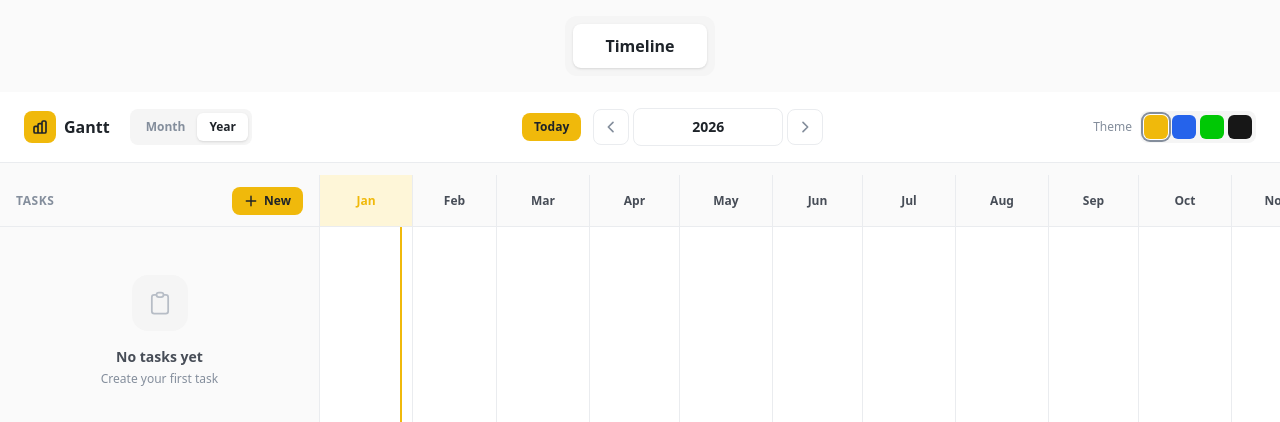
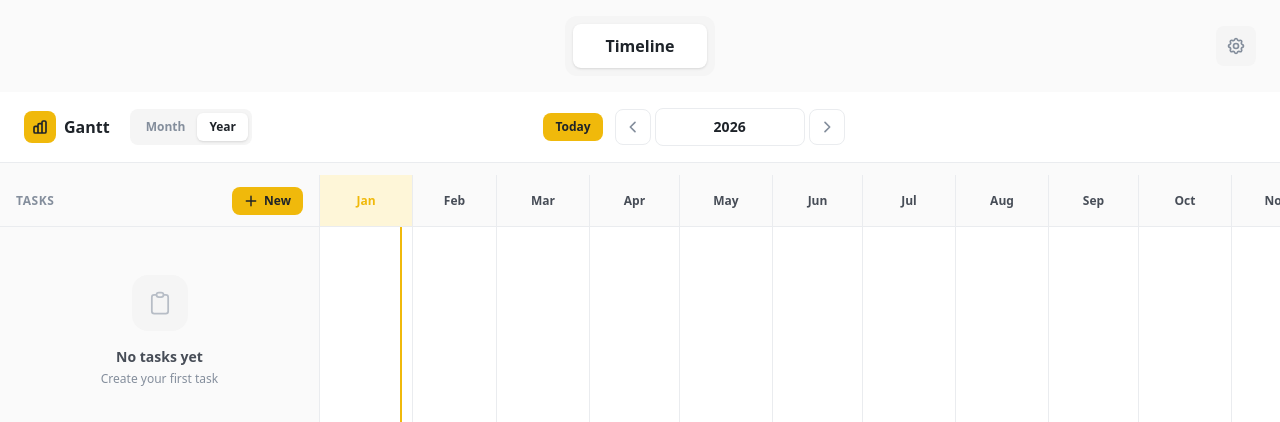
Before and after one commit to inputBrain/gantt-chart-web, a Next.js app: page / in a window 1280 px wide. Shown: the top 422 px of the page. Built offline with nearby package versions, Linux system fonts and the light colour scheme.

Commit message:
feat: add settings modal

```diff
--- a/src/app/layout.tsx
+++ b/src/app/layout.tsx
@@ -1,6 +1,7 @@
 import type { Metadata } from "next";
 import { Geist, Geist_Mono } from "next/font/google";
 import { ThemeProvider } from "@/context/ThemeContext";
+import { Header } from "@/components/layout";
 import "./globals.css";
 
 const geistSans = Geist({
@@ -29,6 +30,7 @@
         className={`${geistSans.variable} ${geistMono.variable} antialiased`}
       >
         <ThemeProvider>
+          <Header />
           {children}
         </ThemeProvider>
       </body>
--- a/src/components/gantt/GanttHeader.tsx
+++ b/src/components/gantt/GanttHeader.tsx
@@ -1,52 +1,18 @@
 'use client';
 
-import Link from 'next/link';
-import { usePathname } from 'next/navigation';
 import { useGantt } from '@/context/GanttContext';
-import { useTheme, THEMES } from '@/context/ThemeContext';
 import { getHeaderLabel } from '@/utils/dateUtils';
 import { ViewMode } from '@/types/gantt';
 
 export function GanttHeader() {
   const { state, setViewMode, navigate, goToToday } = useGantt();
-  const { theme, setTheme } = useTheme();
-  const pathname = usePathname();
 
   const handleViewModeChange = (mode: ViewMode) => {
     setViewMode(mode);
   };
 
-  const navItems = [
-    { href: '/', label: 'Timeline' },
-    // { href: '/statistic', label: 'Statistic' },
-  ];
-
   return (
-    <div className="flex flex-col">
-      {/* Top Navigation Bar */}
-      <div className="flex items-center justify-center bg-bg-secondary px-6 py-4">
-        <div className="flex items-center gap-16 rounded-xl bg-bg-tertiary p-2 ">
-          {navItems.map((item) => {
-            const isActive = pathname === item.href;
-            return (
-              <Link
-                key={item.href}
-                href={item.href}
-                className={`rounded-lg px-8 py-2.5 text-base  font-semibold transition-all  ${
-                  isActive
-                    ? 'bg-bg-primary text-text-primary shadow-sm'
-                    : 'text-text-tertiary hover:text-text-primary'
-                }`}
-              >
-                {item.label}
-              </Link>
-            );
-          })}
-        </div>
-      </div>
-
-      {/* Main Header */}
-      <div className="flex items-center justify-between border-b border-border-primary bg-bg-primary px-6 py-4 mb-3">
+    <div className="flex items-center justify-between border-b border-border-primary bg-bg-primary px-6 py-4 mb-3">
       {/* Left: Logo & View Mode */}
       <div className="flex items-center gap-5">
         <div className="flex items-center gap-2">
@@ -118,24 +84,8 @@
         </div>
       </div>
 
-      {/* Right: Theme Selector */}
-      <div className="flex items-center gap-2">
-        <span className="text-xs font-medium text-text-tertiary">Theme</span>
-        <div className="flex items-center gap-1 rounded-lg bg-bg-tertiary p-1">
-          {THEMES.map((t) => (
-            <button
-              key={t.id}
-              onClick={() => setTheme(t.id)}
-              className={`h-6 w-6 rounded-md ${
-                theme === t.id ? 'ring-2 ring-text-tertiary ring-offset-1' : ''
-              }`}
-              style={{ backgroundColor: t.color }}
-              title={t.name}
-            />
-          ))}
-        </div>
-      </div>
-      </div>
+      {/* Right: Empty space for balance */}
+      <div className="w-[120px]" />
     </div>
   );
 }
--- /dev/null
+++ b/src/components/layout/Header.tsx
@@ -0,0 +1,71 @@
+'use client';
+
+import Link from 'next/link';
+import { usePathname } from 'next/navigation';
+import { useState } from 'react';
+import { SettingsModal } from './SettingsModal';
+
+const navItems = [
+  { href: '/', label: 'Timeline' },
+  // { href: '/statistic', label: 'Statistic' },
+];
+
+export function Header() {
+  const pathname = usePathname();
+  const [isSettingsOpen, setIsSettingsOpen] = useState(false);
+
+  return (
+    <>
+      <div className="flex items-center justify-center bg-bg-secondary px-6 py-4">
+        <div className="flex items-center gap-16 rounded-xl bg-bg-tertiary p-2">
+          {navItems.map((item) => {
+            const isActive = pathname === item.href;
+            return (
+              <Link
+                key={item.href}
+                href={item.href}
+                className={`rounded-lg px-8 py-2.5 text-base font-semibold transition-all ${
+                  isActive
+                    ? 'bg-bg-primary text-text-primary shadow-sm'
+                    : 'text-text-tertiary hover:text-text-primary'
+                }`}
+              >
+                {item.label}
+              </Link>
+            );
+          })}
+        </div>
+
+        <button
+          onClick={() => setIsSettingsOpen(true)}
+          className="absolute right-6 flex h-10 w-10 items-center justify-center rounded-lg bg-bg-tertiary text-text-tertiary hover:bg-bg-hover hover:text-text-primary transition-colors"
+          title="Settings"
+        >
+          <svg
+            className="h-5 w-5"
+            fill="none"
+            viewBox="0 0 24 24"
+            stroke="currentColor"
+            strokeWidth={2}
+          >
+            <path
+              strokeLinecap="round"
+              strokeLinejoin="round"
+              d="M10.325 4.317c.426-1.756 2.924-1.756 3.35 0a1.724 1.724 0 002.573 1.066c1.543-.94 3.31.826 2.37 2.37a1.724 1.724 0 001.065 2.572c1.756.426 1.756 2.924 0 3.35a1.724 1.724 0 00-1.066 2.573c.94 1.543-.826 3.31-2.37 2.37a1.724 1.724 0 00-2.572 1.065c-.426 1.756-2.924 1.756-3.35 0a1.724 1.724 0 00-2.573-1.066c-1.543.94-3.31-.826-2.37-2.37a1.724 1.724 0 00-1.065-2.572c-1.756-.426-1.756-2.924 0-3.35a1.724 1.724 0 001.066-2.573c-.94-1.543.826-3.31 2.37-2.37.996.608 2.296.07 2.572-1.065z"
+            />
+            <path
+              strokeLinecap="round"
+              strokeLinejoin="round"
+              d="M15 12a3 3 0 11-6 0 3 3 0 016 0z"
+            />
+          </svg>
+        </button>
+      </div>
+
+      <SettingsModal
+        isOpen={isSettingsOpen}
+        onClose={() => setIsSettingsOpen(false)}
+      />
+    </>
+  );
+}
--- /dev/null
+++ b/src/components/layout/SettingsModal.tsx
@@ -0,0 +1,78 @@
+'use client';
+
+import { useTheme, THEMES } from '@/context/ThemeContext';
+
+interface SettingsModalProps {
+  isOpen: boolean;
+  onClose: () => void;
+}
+
+export function SettingsModal({ isOpen, onClose }: SettingsModalProps) {
+  const { theme, setTheme } = useTheme();
+
+  if (!isOpen) return null;
+
+  return (
+    <div className="fixed inset-0 z-50 flex items-center justify-center">
+      {/* Backdrop */}
+      <div
+        className="absolute inset-0 bg-black/50"
+        onClick={onClose}
+      />
+
+      {/* Modal */}
+      <div className="relative z-10 w-full max-w-md rounded-xl bg-bg-primary p-6 shadow-xl">
+        {/* Header */}
+        <div className="flex items-center justify-between mb-6">
+          <h2 className="text-lg font-bold text-text-primary">Settings</h2>
+          <button
+            onClick={onClose}
+            className="flex h-8 w-8 items-center justify-center rounded-lg text-text-tertiary hover:bg-bg-hover hover:text-text-primary transition-colors"
+          >
+            <svg
+              className="h-5 w-5"
+              fill="none"
+              viewBox="0 0 24 24"
+              stroke="currentColor"
+              strokeWidth={2}
+            >
+              <path
+                strokeLinecap="round"
+                strokeLinejoin="round"
+                d="M6 18L18 6M6 6l12 12"
+              />
+            </svg>
+          </button>
+        </div>
+
+        {/* Theme Section */}
+        <div className="space-y-3">
+          <label className="text-sm font-medium text-text-secondary">
+            Theme
+          </label>
+          <div className="grid grid-cols-4 gap-3">
+            {THEMES.map((t) => (
+              <button
+                key={t.id}
+                onClick={() => setTheme(t.id)}
+                className={`flex flex-col items-center gap-2 rounded-lg p-3 transition-all ${
+                  theme === t.id
+                    ? 'bg-bg-tertiary ring-2 ring-accent'
+                    : 'bg-bg-secondary hover:bg-bg-tertiary'
+                }`}
+              >
+                <div
+                  className="h-8 w-8 rounded-full"
+                  style={{ backgroundColor: t.color }}
+                />
+                <span className="text-xs font-medium text-text-secondary">
+                  {t.name}
+                </span>
+              </button>
+            ))}
+          </div>
+        </div>
+      </div>
+    </div>
+  );
+}
--- /dev/null
+++ b/src/components/layout/index.ts
@@ -0,0 +1,2 @@
+export { Header } from './Header';
+export { SettingsModal } from './SettingsModal';
```
